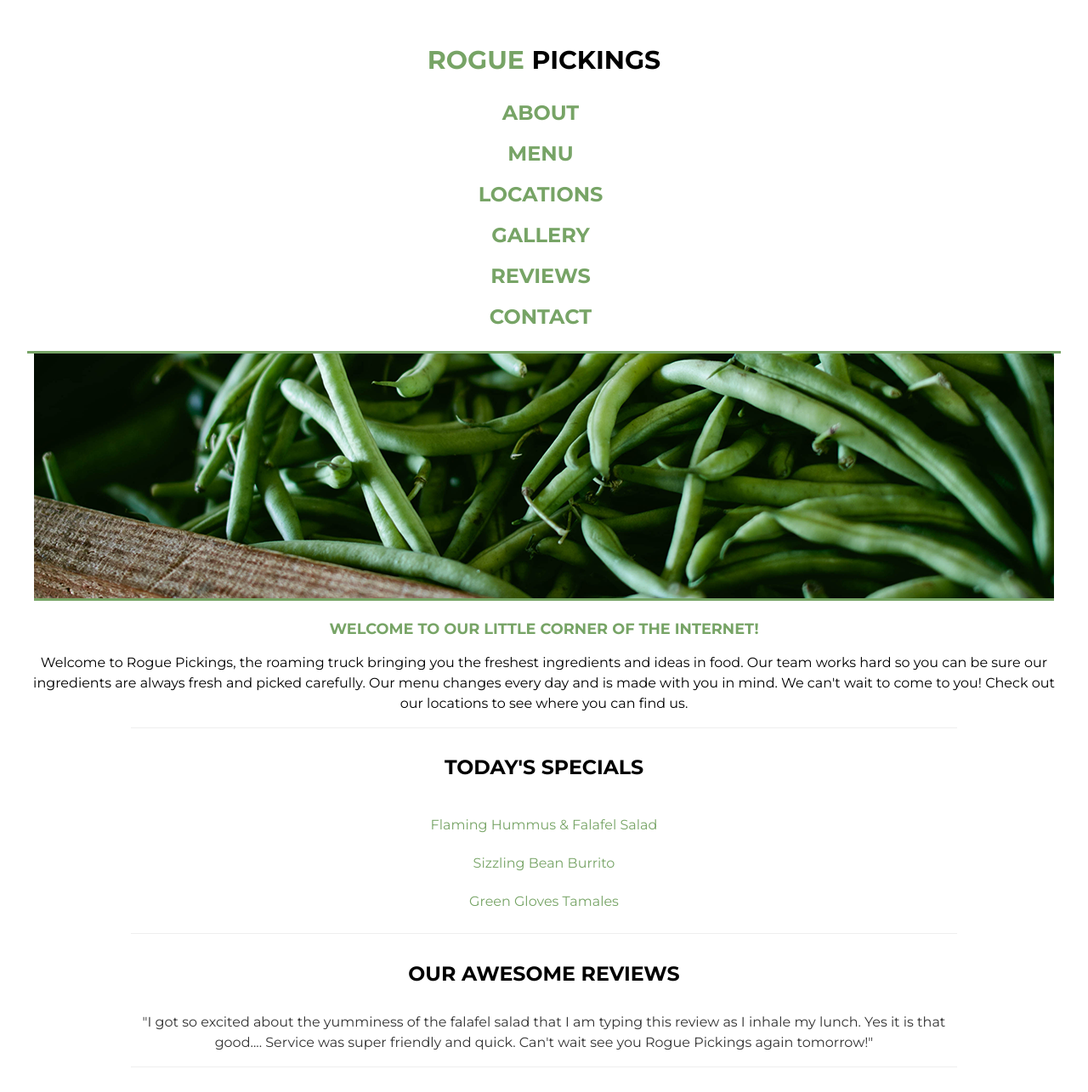
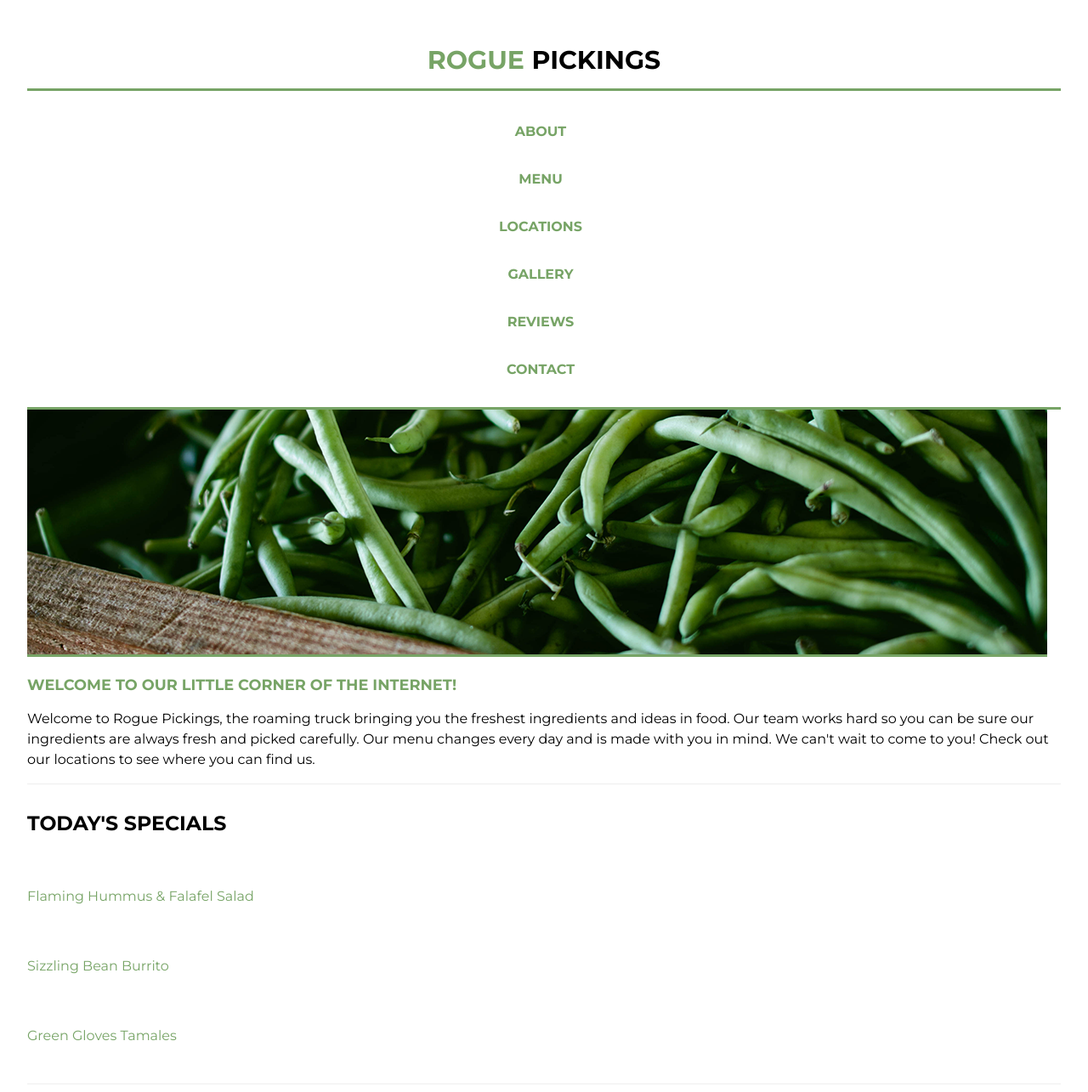
Before and after one commit to cassandrawhitty/Rogue-Pickings, a plain HTML site: page index.html in a window 1280 px wide. Shown: the top 1285 px of the page at 85% size. Drawn offline with Linux system fonts and the light colour scheme.

Commit message:
Changes to Text and Layout

```diff
--- a/css/main.css
+++ b/css/main.css
@@ -20,7 +20,6 @@ body {
 	justify-content: center;
 	align-items: center;
 	flex-wrap: wrap;
-	text-align: center;
 	padding: 2em;
 }
 
@@ -55,8 +54,14 @@ p {
 
 /*The widths are in a percentage!*/
 header {
+	text-align: center;
 	border-bottom: 0.2em solid #77a466;
 	width: 100%;
+}
+
+h1 {
+    padding-bottom: 0.5em;
+	border-bottom: 0.1em solid #77a466;
 }
 
 header h1 span {
@@ -66,25 +71,24 @@ header h1 span {
 header nav ul li {
 	text-transform: uppercase;
 	font-weight: 700;
-	font-size: 1.5em;
-	line-height: 2em;
 }
 
 header nav ul li a{
 	text-decoration: none;
 	color:#77a466;
-	padding-right: 2em;
+	padding-right: 3em;
 }
 
 ul {
 	list-style-type: none;
+	line-height: 3.5em;
 }
 
 /*The widths are in a percentage!*/
 .top-section,
 .bottom-section {
 	display: flex;
-	justify-content: center;
+	justify-content: flex-start;
 	align-items: center;
 	flex-wrap: wrap;
 }
@@ -108,8 +112,7 @@ ul {
 .section-two,
 .section-three {
 	border-top: 1px solid #eee;
-	text-align: center;
-	width: 80%;
+	width: 100%;
 }
 
 .menu {
```
